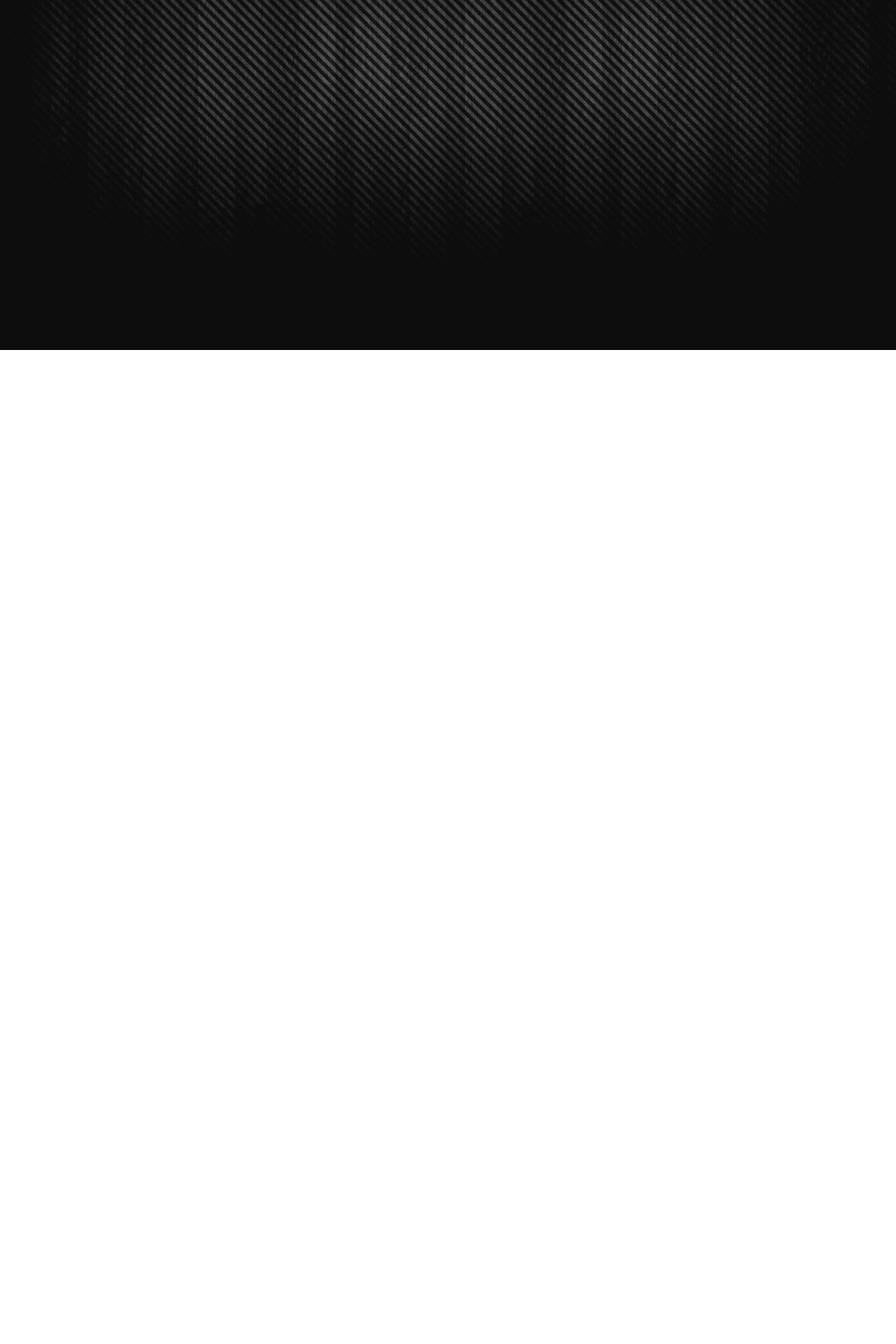
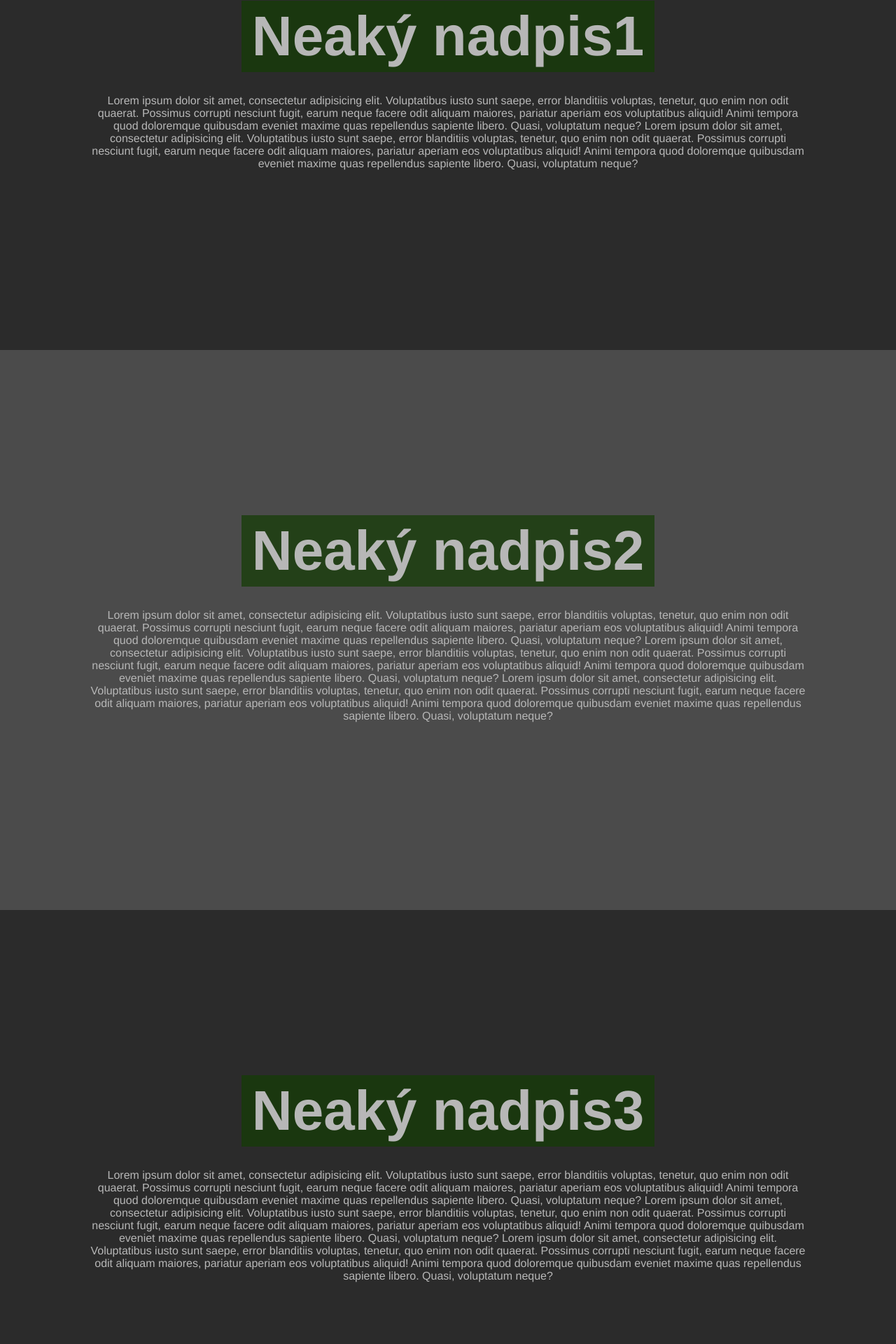
Before and after one commit to Melrok1/PortfolioVuePage, a Vue app: page /work in a window 1280 px wide. Shown: the part 300-2220 px from the top of the page at 70% size. Before the commit the page ends 800 px from the top, so only its background shows below. Built offline with nearby package versions, Linux system fonts and the light colour scheme.

Commit message:
Add ScrollAnimation on page

```diff
--- a/src/App.vue
+++ b/src/App.vue
@@ -23,12 +23,40 @@ export default {
 </script>
 
 
+
+
 <style>
 *, *::before, *::after {
   padding: 0px;
   margin: 0px;
   box-sizing: border-box;
 }
+
+
+/* Firefox scrollbar  */
+* {
+  scrollbar-width: thin;          /* "auto" or "thin"  */
+  scrollbar-color: #167914 #3a3a3a;   /* scroll thumb & track */
+}
+/* Scrollbar */
+/* width */
+body::-webkit-scrollbar {
+  width: 6px;
+}
+/* track */
+body::-webkit-scrollbar-track {
+  background: #3a3a3a;
+}
+/* handle */
+body::-webkit-scrollbar-thumb {
+  background: #167914;
+  box-shadow: inset 0 0 5px grey;
+}
+/* handle on hover */
+body::-webkit-scrollbar-thumb:hover {
+  background: #20b01e;
+}
+
 
 #app {
   font-family: Avenir, Helvetica, Arial, sans-serif;
@@ -37,4 +65,6 @@ export default {
   text-align: center;
   color: #2c3e50;
 }
+
+
 </style>
--- a/src/components/AboutSkillsBar.vue
+++ b/src/components/AboutSkillsBar.vue
@@ -65,7 +65,7 @@ export default {
 
 <style scoped>
   .mainSkillSection {
-    width: 30%;
+    width: 300px;
     margin: 2rem auto;
     padding: 1rem;
     background: rgba(5, 41, 12, 0.357);
@@ -86,9 +86,10 @@ export default {
 
   .iconWrap {
     display: flex;
-    justify-content: center;
+    justify-content: flex-start;
     align-items: center;
-    padding-left: 10px;
+    /* padding-left: 10px; */
+    width: 53px;
     font-size: 2.5rem;
     grid-column: 1 / 2;
     grid-row: 1 / 3;
@@ -110,9 +111,9 @@ export default {
   .loadingBar {
     grid-column: 2 / 6;
     grid-row: 2 / 3;
-
+    margin: 0 auto;
     position: relative;
-    width: 100%;
+    width: 95%;
     height: 10px;
     border-radius: 5px;
     overflow: hidden;
--- a/src/components/MainNavbar.vue
+++ b/src/components/MainNavbar.vue
@@ -35,12 +35,12 @@ export default {
 
 .mainNavbar a {
   display: inline-block;
-  font-weight: bold;
+  font-weight: 900;
   text-decoration: none;
   color: #20b01e;
   transition: 0.3s;
-  letter-spacing: 4px;
-  font-size: 1rem;
+  letter-spacing: 3px;
+  font-size: 0.6rem;
   margin: 0.5rem;
   padding: 0.5rem 0.75rem;
   text-transform: uppercase;
--- /dev/null
+++ b/src/directives/scrollAnimations.js
@@ -0,0 +1,17 @@
+const animatedScrollObserver = new IntersectionObserver(
+  (entries, animatedScrollObserver) => {
+    entries.forEach((entry) => {
+      if(entry.isIntersecting) {
+        entry.target.classList.add('enter');
+        animatedScrollObserver.unobserve(entry.target);
+      }
+    })
+  }
+);
+
+export default {
+  bind(el) {
+    el.classList.add('before-enter');
+    animatedScrollObserver.observe(el);
+  }
+}
--- a/src/main.js
+++ b/src/main.js
@@ -1,9 +1,12 @@
 import Vue from 'vue'
 import App from './App.vue'
 import router from './router'
+import ScrollAnimation from './directives/scrollAnimations'
 import './assets/icons'
 
-Vue.config.productionTip = false
+Vue.directive('scrollAnimation', ScrollAnimation);
+
+Vue.config.productionTip = false;
 
 new Vue({
   router,
--- a/src/views/Contact.vue
+++ b/src/views/Contact.vue
@@ -31,15 +31,19 @@ export default {
 <style scoped>
 
   .contact {
-    min-height: calc(100vh - 83px);
+    min-height: calc(100vh - 76px);
     background: transparent;
     color: #b7b7b7;
     padding: 2rem 1rem;
-    /* background: url('../assets/stripeBg-compress.jpg') no-repeat fixed center;
-    background-size: cover; */
+    background-color: #2b2b2b;
+    background-image: url('../assets/stripeBg-compress.jpg');
+    background-size: cover;
+    background-repeat: no-repeat;
+    background-position: center;
+    background-attachment: fixed;
   }
 
-  .contact::after {
+  /* .contact::after {
     content: "";
     background: #2b2b2b;
     background: url('../assets/stripeBg-compress.jpg') no-repeat fixed center;
@@ -51,5 +55,5 @@ export default {
     right: 0;
     position: absolute;
     z-index: -1;
-  }
+  } */
 </style>
--- a/src/views/Work.vue
+++ b/src/views/Work.vue
@@ -1,6 +1,101 @@
 <template>
   <div class="portfolio">
-    <h1>Portfolio page</h1>
+    <!-- <h1>Portfolio page</h1> -->
+    <section>
+      <h1> Neaký nadpis1 </h1>
+      <p v-scrollAnimation>
+        Lorem ipsum dolor sit amet, consectetur adipisicing elit. Voluptatibus iusto sunt saepe,
+        error blanditiis voluptas, tenetur, quo enim non odit quaerat. Possimus corrupti nesciunt
+        fugit, earum neque facere odit aliquam maiores, pariatur aperiam eos voluptatibus aliquid!
+        Animi tempora quod doloremque quibusdam eveniet maxime quas repellendus sapiente libero.
+        Quasi, voluptatum neque? Lorem ipsum dolor sit amet, consectetur adipisicing elit. Voluptatibus
+        iusto sunt saepe,
+        error blanditiis voluptas, tenetur, quo enim non odit quaerat. Possimus corrupti nesciunt
+        fugit, earum neque facere odit aliquam maiores, pariatur aperiam eos voluptatibus aliquid!
+        Animi tempora quod doloremque quibusdam eveniet maxime quas repellendus sapiente libero.
+        Quasi, voluptatum neque?
+      </p>
+    </section>
+    <section>
+      <h1> Neaký nadpis2 </h1>
+      <p v-scrollAnimation>
+        Lorem ipsum dolor sit amet, consectetur adipisicing elit. Voluptatibus iusto sunt saepe,
+        error blanditiis voluptas, tenetur, quo enim non odit quaerat. Possimus corrupti nesciunt
+        fugit, earum neque facere odit aliquam maiores, pariatur aperiam eos voluptatibus aliquid!
+        Animi tempora quod doloremque quibusdam eveniet maxime quas repellendus sapiente libero.
+        Quasi, voluptatum neque?
+        Lorem ipsum dolor sit amet, consectetur adipisicing elit. Voluptatibus iusto sunt saepe,
+        error blanditiis voluptas, tenetur, quo enim non odit quaerat. Possimus corrupti nesciunt
+        fugit, earum neque facere odit aliquam maiores, pariatur aperiam eos voluptatibus aliquid!
+        Animi tempora quod doloremque quibusdam eveniet maxime quas repellendus sapiente libero.
+        Quasi, voluptatum neque? Lorem ipsum dolor sit amet, consectetur adipisicing elit. Voluptatibus
+        iusto sunt saepe,
+        error blanditiis voluptas, tenetur, quo enim non odit quaerat. Possimus corrupti nesciunt
+        fugit, earum neque facere odit aliquam maiores, pariatur aperiam eos voluptatibus aliquid!
+        Animi tempora quod doloremque quibusdam eveniet maxime quas repellendus sapiente libero.
+        Quasi, voluptatum neque?
+      </p>
+    </section>
+    <section>
+      <h1> Neaký nadpis3 </h1>
+      <p v-scrollAnimation>
+        Lorem ipsum dolor sit amet, consectetur adipisicing elit. Voluptatibus iusto sunt saepe,
+        error blanditiis voluptas, tenetur, quo enim non odit quaerat. Possimus corrupti nesciunt
+        fugit, earum neque facere odit aliquam maiores, pariatur aperiam eos voluptatibus aliquid!
+        Animi tempora quod doloremque quibusdam eveniet maxime quas repellendus sapiente libero.
+        Quasi, voluptatum neque?
+        Lorem ipsum dolor sit amet, consectetur adipisicing elit. Voluptatibus iusto sunt saepe,
+        error blanditiis voluptas, tenetur, quo enim non odit quaerat. Possimus corrupti nesciunt
+        fugit, earum neque facere odit aliquam maiores, pariatur aperiam eos voluptatibus aliquid!
+        Animi tempora quod doloremque quibusdam eveniet maxime quas repellendus sapiente libero.
+        Quasi, voluptatum neque? Lorem ipsum dolor sit amet, consectetur adipisicing elit. Voluptatibus
+        iusto sunt saepe,
+        error blanditiis voluptas, tenetur, quo enim non odit quaerat. Possimus corrupti nesciunt
+        fugit, earum neque facere odit aliquam maiores, pariatur aperiam eos voluptatibus aliquid!
+        Animi tempora quod doloremque quibusdam eveniet maxime quas repellendus sapiente libero.
+        Quasi, voluptatum neque?
+      </p>
+    </section>
+    <section>
+      <h1> Neaký nadpis4 </h1>
+      <p v-scrollAnimation>
+        Lorem ipsum dolor sit amet, consectetur adipisicing elit. Voluptatibus iusto sunt saepe,
+        error blanditiis voluptas, tenetur, quo enim non odit quaerat. Possimus corrupti nesciunt
+        fugit, earum neque facere odit aliquam maiores, pariatur aperiam eos voluptatibus aliquid!
+        Animi tempora quod doloremque quibusdam eveniet maxime quas repellendus sapiente libero.
+        Quasi, voluptatum neque?
+        Lorem ipsum dolor sit amet, consectetur adipisicing elit. Voluptatibus iusto sunt saepe,
+        error blanditiis voluptas, tenetur, quo enim non odit quaerat. Possimus corrupti nesciunt
+        fugit, earum neque facere odit aliquam maiores, pariatur aperiam eos voluptatibus aliquid!
+        Animi tempora quod doloremque quibusdam eveniet maxime quas repellendus sapiente libero.
+        Quasi, voluptatum neque? Lorem ipsum dolor sit amet, consectetur adipisicing elit. Voluptatibus
+        iusto sunt saepe,
+        error blanditiis voluptas, tenetur, quo enim non odit quaerat. Possimus corrupti nesciunt
+        fugit, earum neque facere odit aliquam maiores, pariatur aperiam eos voluptatibus aliquid!
+        Animi tempora quod doloremque quibusdam eveniet maxime quas repellendus sapiente libero.
+        Quasi, voluptatum neque?
+      </p>
+    </section>
+    <section>
+      <h1> Neaký nadpis5 </h1>
+      <p v-scrollAnimation>
+        Lorem ipsum dolor sit amet, consectetur adipisicing elit. Voluptatibus iusto sunt saepe,
+        error blanditiis voluptas, tenetur, quo enim non odit quaerat. Possimus corrupti nesciunt
+        fugit, earum neque facere odit aliquam maiores, pariatur aperiam eos voluptatibus aliquid!
+        Animi tempora quod doloremque quibusdam eveniet maxime quas repellendus sapiente libero.
+        Quasi, voluptatum neque?
+      </p>
+    </section>
+    <section>
+      <h1> Neaký nadpis6 </h1>
+      <p v-scrollAnimation>
+        Lorem ipsum dolor sit amet, consectetur adipisicing elit. Voluptatibus iusto sunt saepe,
+        error blanditiis voluptas, tenetur, quo enim non odit quaerat. Possimus corrupti nesciunt
+        fugit, earum neque facere odit aliquam maiores, pariatur aperiam eos voluptatibus aliquid!
+        Animi tempora quod doloremque quibusdam eveniet maxime quas repellendus sapiente libero.
+        Quasi, voluptatum neque?
+      </p>
+    </section>
   </div>
 </template>
 
@@ -24,20 +119,25 @@ export default {
 <style scoped>
 
   .portfolio {
-    min-height: calc(100vh - 83px);
+    min-height: calc(100vh - 76px);
     /* background: #2b2b2b; */
-    background: transparent;
     color: #b7b7b7;
-    padding: 2rem 1rem;
+    /* padding: 2rem 1rem; */
     overflow-x: hidden;
-    /* background: url('../assets/stripeBg-compress.jpg') no-repeat fixed center;
-    background-size: cover; */
+    /* background-image: url('../assets/stripeBg-compress.jpg');
+    background-size: cover;
+    background-repeat: no-repeat;
+    background-position: center;
+    background-attachment: fixed; */
   }
 
-  .portfolio::after {
+  /* .portfolio::after {
   content: "";
-  background: url('../assets/stripeBg-compress.jpg') no-repeat fixed center;
+  background-image: url('../assets/stripeBg-compress.jpg');
   background-size: cover;
+  background-repeat: no-repeat;
+  background-position: center;
+  background-attachment: fixed;
   opacity: 0.95;
   top: 0;
   left: 0;
@@ -45,6 +145,52 @@ export default {
   right: 0;
   position: absolute;
   z-index: -1;
+} */
+
+.portfolio section {
+  width: 100%;
+  height: 100vh;
+
+  display: flex;
+  flex-direction: column;
+  justify-content: center;
+  align-items: center;
+}
+
+
+.portfolio section:first-of-type {
+  height: calc(100vh - 76px);
+}
+
+.portfolio section:nth-child(odd) {
+  background: #2b2b2b;
+}
+
+.portfolio section:nth-child(even) {
+  background: #4b4b4b;
+}
+
+.portfolio section h1 {
+  text-align: center;
+  font-size: 5rem;
+  background: rgba(19, 60, 3, 0.7);
+  padding: 5px 15px;
+}
+
+.portfolio section p {
+  margin: 2rem;
+  width: 80%;
+}
+
+.before-enter {
+  opacity: 0;
+  transform:translateY(100px);
+  transition: all 2s ease-out;
+}
+
+.enter {
+  opacity: 1;
+  transform:translateY(0px);
 }
 
 </style>
```
Also changed, not shown: src/components/AboutName.vue (added, +66 -0 lines), src/views/About.vue (+34 -3 lines).
